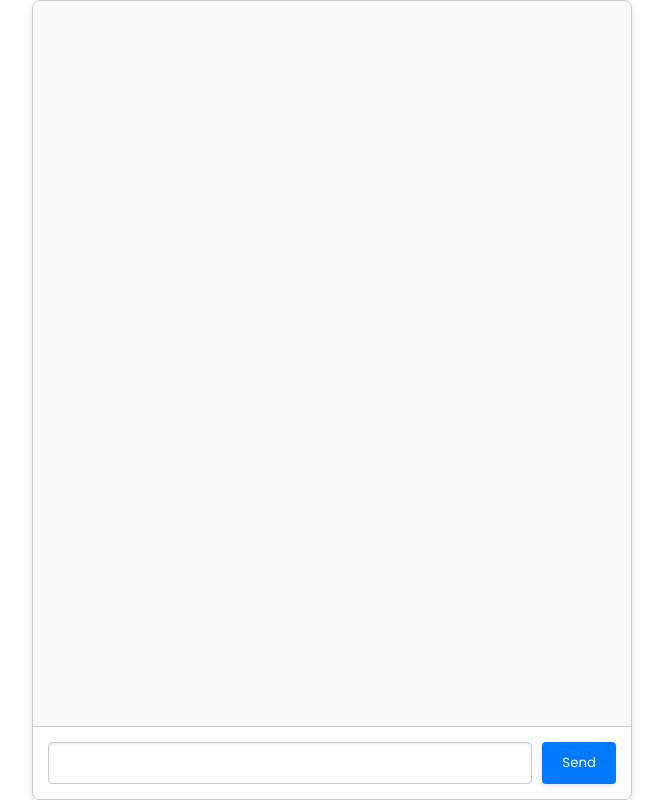
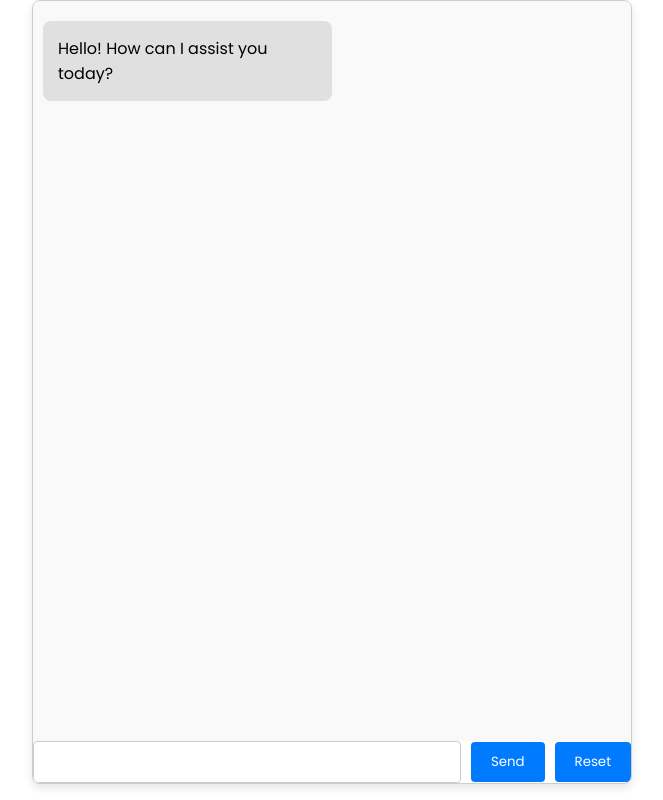
Before and after one commit to jvmacuto/mission-04, a React (Vite) app in the folder frontend/: page / in a window 1280 px wide. Shown: the whole page, without its empty margins (308-971 px from the left). Built offline with nearby package versions, Linux system fonts and the light colour scheme.

Commit message:
updated the css and added a reset feature.

```diff
--- a/frontend/src/components/Chatbot.jsx
+++ b/frontend/src/components/Chatbot.jsx
@@ -1,4 +1,4 @@
-import React, { useState } from "react";
+import React, { useState, useEffect } from "react";
 import "../styles/chatbot.css";
 
 const Chatbot = () => {
@@ -34,6 +34,19 @@ const Chatbot = () => {
     }
   };
 
+  const handleReset = () => {
+    setMessages([]);
+  };
+
+  useEffect(() => {
+    const timer = setTimeout(() => {
+      setMessages([
+        { text: "Hello! How can I assist you today?", user: "bot" },
+      ]);
+    }, 1000); // 1 second delay
+
+    return () => clearTimeout(timer); // Cleanup the timer on component unmount
+  }, []);
   return (
     <div className="chatbot">
       <div className="chatbot-messages">
@@ -51,6 +64,7 @@ const Chatbot = () => {
           onKeyPress={(e) => e.key === "Enter" && handleSend()}
         />
         <button onClick={handleSend}>Send</button>
+        <button onClick={handleReset}>Reset</button>
       </div>
     </div>
   );
--- a/frontend/src/styles/chatbot.css
+++ b/frontend/src/styles/chatbot.css
@@ -1,7 +1,7 @@
 .chatbot {
   display: flex;
   flex-direction: column;
-  height: 100vh;
+  height: 98vh;
   max-width: 600px;
   margin: 0 auto;
   border: 1px solid #ccc;
@@ -22,24 +22,27 @@
   margin: 10px 0;
   padding: 15px;
   border-radius: 8px;
-  box-shadow: 0 2px 4px rgba(0, 0, 0, 0.1);
+  max-width: 50%; /* Set a maximum width for chat bubbles */
 }
 
 .chatbot-message.user {
-  background-color: #d1e7dd;
+  background-color: #e0f7fa;
+  text-align: end;
   align-self: flex-end;
+  margin-left: auto; /* Move user messages to the right */
 }
 
 .chatbot-message.bot {
-  background-color: #f8d7da;
+  background-color: #e0e0e0;
+  text-align: left;
   align-self: flex-start;
+  margin-right: auto; /* Ensure bot messages are on the left */
 }
 
 .chatbot-input {
   display: flex;
-  padding: 15px;
-  border-top: 1px solid #ccc;
-  background-color: #fff;
+  align-items: center;
+  gap: 10px;
 }
 
 .chatbot-input input {
@@ -47,8 +50,6 @@
   padding: 10px;
   border: 1px solid #ccc;
   border-radius: 4px;
-  margin-right: 10px;
-  box-shadow: inset 0 1px 3px rgba(0, 0, 0, 0.1);
 }
 
 .chatbot-input button {
@@ -56,12 +57,10 @@
   border: none;
   border-radius: 4px;
   background-color: #007bff;
-  color: #fff;
+  color: white;
   cursor: pointer;
-  box-shadow: 0 2px 4px rgba(0, 0, 0, 0.1);
-  transition: background-color 0.3s ease;
+  transition: background-color 0.3s;
 }
-
 .chatbot-input button:hover {
   background-color: #0056b3;
 }
```
